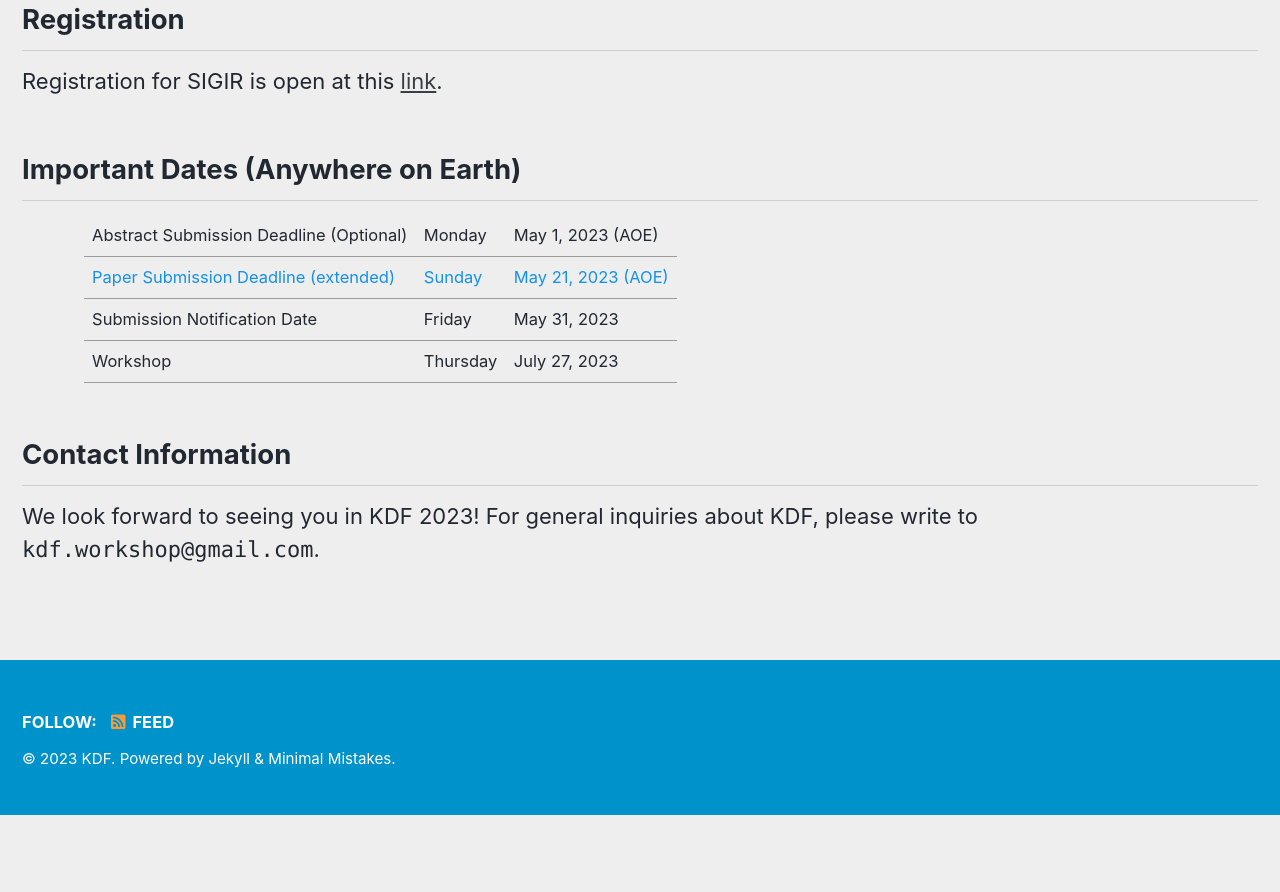
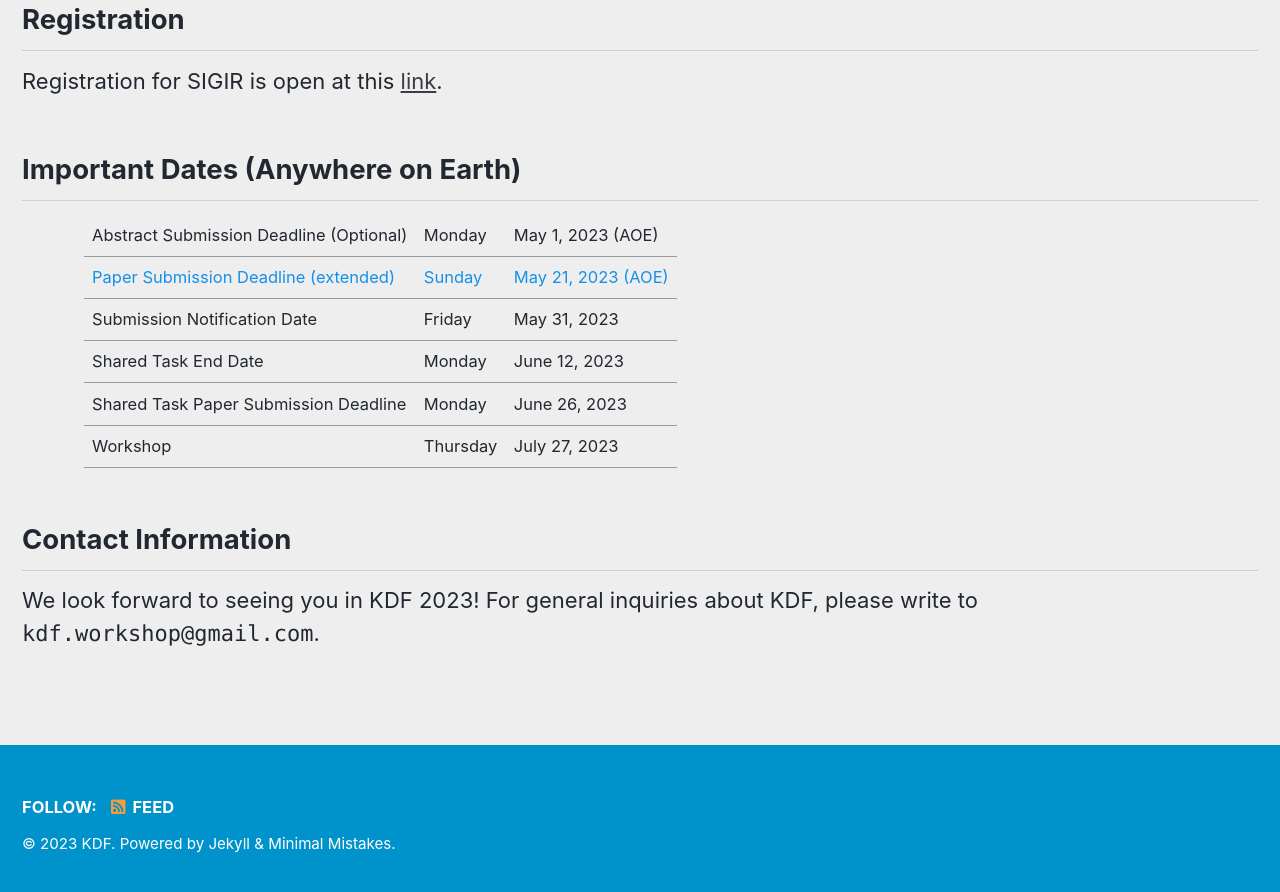
Before and after one commit to kdf-workshop/kdf23, a Jekyll site: the page built from _pages/home.md, in a window 1280 px wide and 900 px high, scrolled down 1733 px. Shown: the top 892 px of the window. Built offline with Jekyll 4.4.1, drawn with Linux system fonts in a browser that asks for light colours; cached includes are drawn as plain includes; before the commit the page ends 2548 px from its top, so only the background shows below that.

Commit message:
Update home.md

```diff
--- a/_pages/home.md
+++ b/_pages/home.md
@@ -48,6 +48,18 @@ Furthermore, based on the reflections and feedback from our past KDF workshops,
             <td>May 31, 2023<br>
             </td>
         </tr>
+        <tr>
+            <td>Shared Task End Date</td>
+            <td>Monday</td>
+            <td>June 12, 2023<br>
+            </td>
+        </tr>
+        <tr>
+            <td>Shared Task Paper Submission Deadline</td>
+            <td>Monday</td>
+            <td>June 26, 2023<br>
+            </td>
+        </tr>
         <!--<tr>
             <td>SIGIR-23 Registration Deadline</td>
             <td></td>
```
